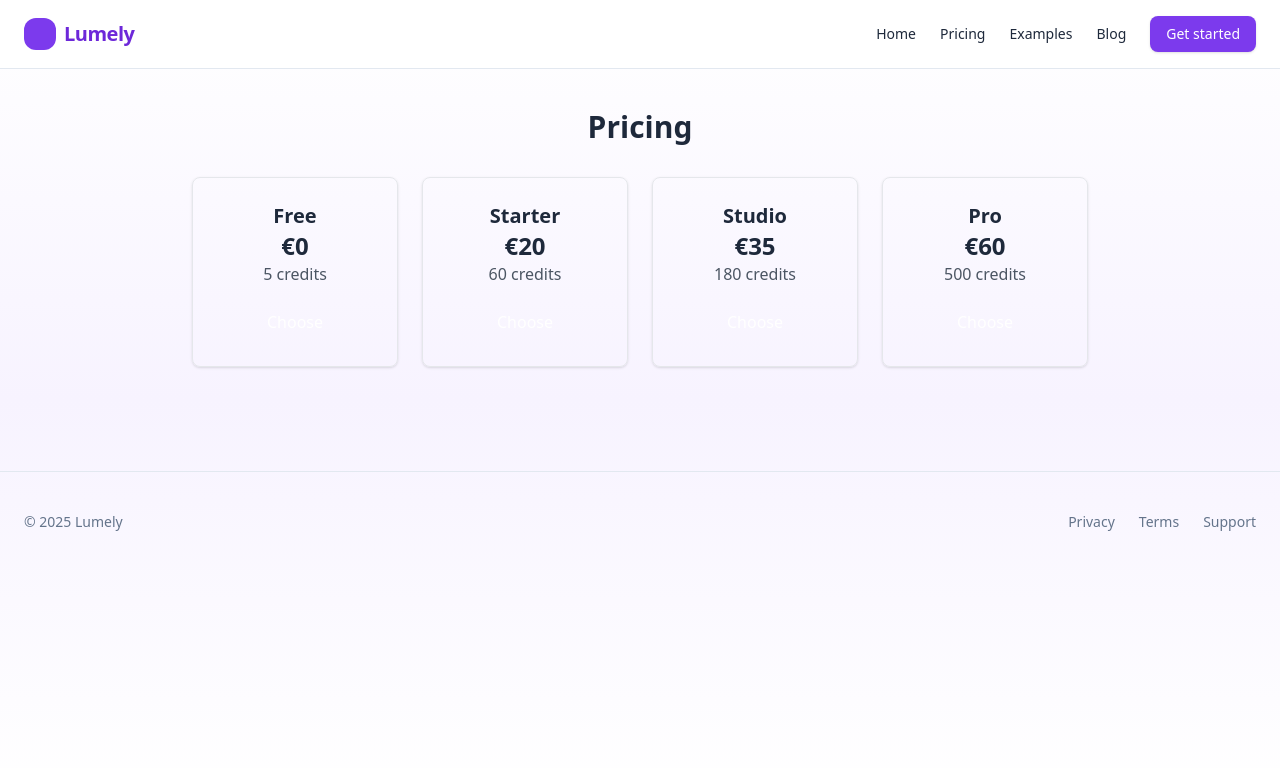
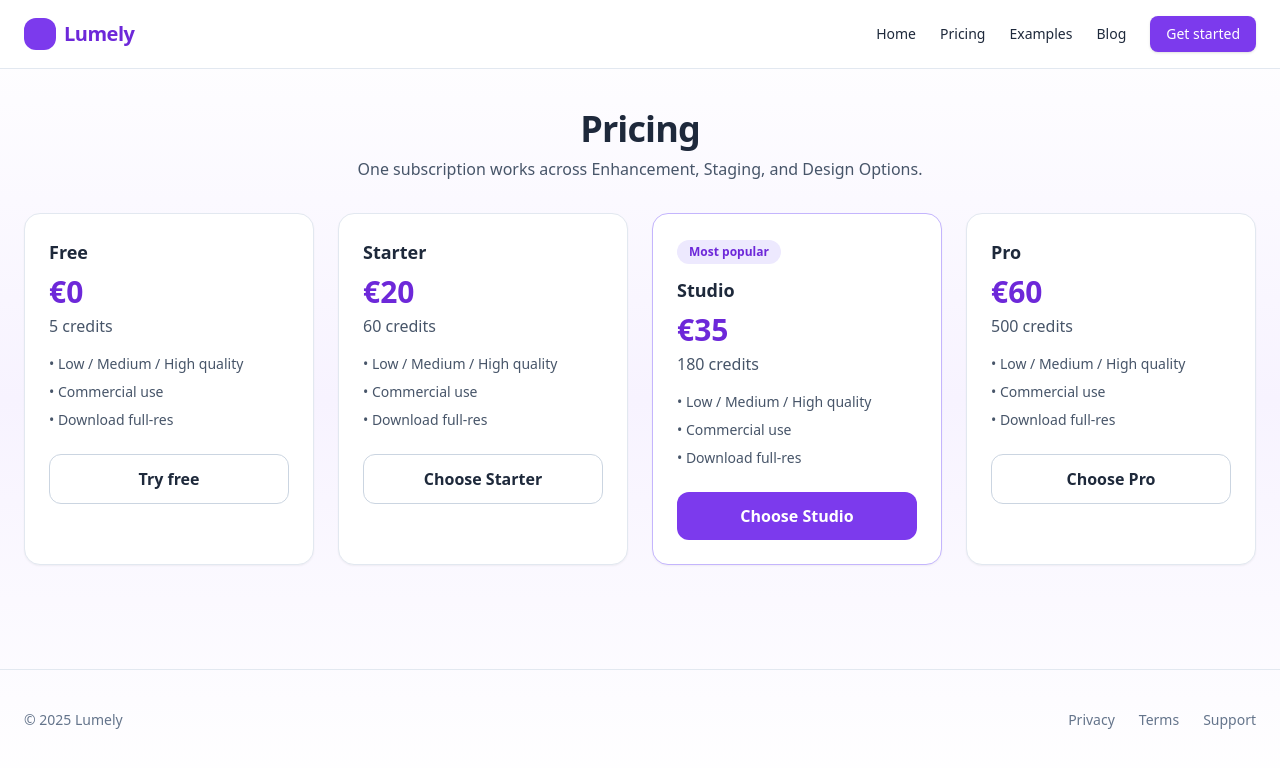
Before and after one commit to markgaughan75-maker/test-2, a Next.js app: page /pricing in a window 1280 px wide. Shown: the top 768 px of the page. Built offline with nearby package versions, Linux system fonts and the light colour scheme.

Commit message:
Update page.tsx

```diff
--- a/app/pricing/page.tsx
+++ b/app/pricing/page.tsx
@@ -1,21 +1,49 @@
 export default function Pricing() {
   const tiers = [
-    { name: 'Free', price: '€0', credits: '5 credits' },
-    { name: 'Starter', price: '€20', credits: '60 credits' },
-    { name: 'Studio', price: '€35', credits: '180 credits' },
-    { name: 'Pro', price: '€60', credits: '500 credits' }
+    { name: 'Free', price: '€0', credits: '5 credits', cta: 'Try free', highlight: false },
+    { name: 'Starter', price: '€20', credits: '60 credits', cta: 'Choose Starter', highlight: false },
+    { name: 'Studio', price: '€35', credits: '180 credits', cta: 'Choose Studio', highlight: true },
+    { name: 'Pro', price: '€60', credits: '500 credits', cta: 'Choose Pro', highlight: false },
   ];
 
   return (
-    <div className="max-w-4xl mx-auto text-center">
-      <h2 className="text-3xl font-bold mb-8">Pricing</h2>
-      <div className="grid grid-cols-1 md:grid-cols-4 gap-6">
-        {tiers.map((tier) => (
-          <div key={tier.name} className="border rounded-lg p-6 shadow hover:shadow-lg">
-            <h3 className="text-xl font-semibold">{tier.name}</h3>
-            <p className="text-2xl font-bold text-brand-purple">{tier.price}</p>
-            <p className="text-gray-600">{tier.credits}</p>
-            <button className="mt-4 px-4 py-2 bg-brand-purple text-white rounded hover:bg-purple-700">Choose</button>
+    <div className="space-y-8">
+      <div className="text-center">
+        <h2 className="text-4xl font-extrabold tracking-tight">Pricing</h2>
+        <p className="mt-2 text-slate-600">One subscription works across Enhancement, Staging, and Design Options.</p>
+      </div>
+
+      <div className="grid gap-6 md:grid-cols-4">
+        {tiers.map((t) => (
+          <div
+            key={t.name}
+            className={`rounded-2xl border p-6 shadow-sm bg-white hover:shadow-md transition ${
+              t.highlight ? 'border-violet-300' : 'border-slate-200'
+            }`}
+          >
+            {t.highlight && (
+              <div className="mb-3 inline-block rounded-full bg-violet-100 px-3 py-1 text-xs font-semibold text-violet-700">
+                Most popular
+              </div>
+            )}
+            <h3 className="font-bold text-lg">{t.name}</h3>
+            <div className="mt-2 text-3xl font-extrabold text-violet-700">{t.price}</div>
+            <p className="text-slate-600 mt-1">{t.credits}</p>
+            <ul className="mt-4 space-y-2 text-sm text-slate-600">
+              <li>• Low / Medium / High quality</li>
+              <li>• Commercial use</li>
+              <li>• Download full-res</li>
+            </ul>
+            <a
+              href="#"
+              className={`mt-6 block w-full text-center rounded-xl py-3 font-semibold ${
+                t.highlight
+                  ? 'bg-violet-600 text-white hover:bg-violet-700'
+                  : 'bg-white border border-slate-300 hover:border-violet-300'
+              }`}
+            >
+              {t.cta}
+            </a>
           </div>
         ))}
       </div>
```
